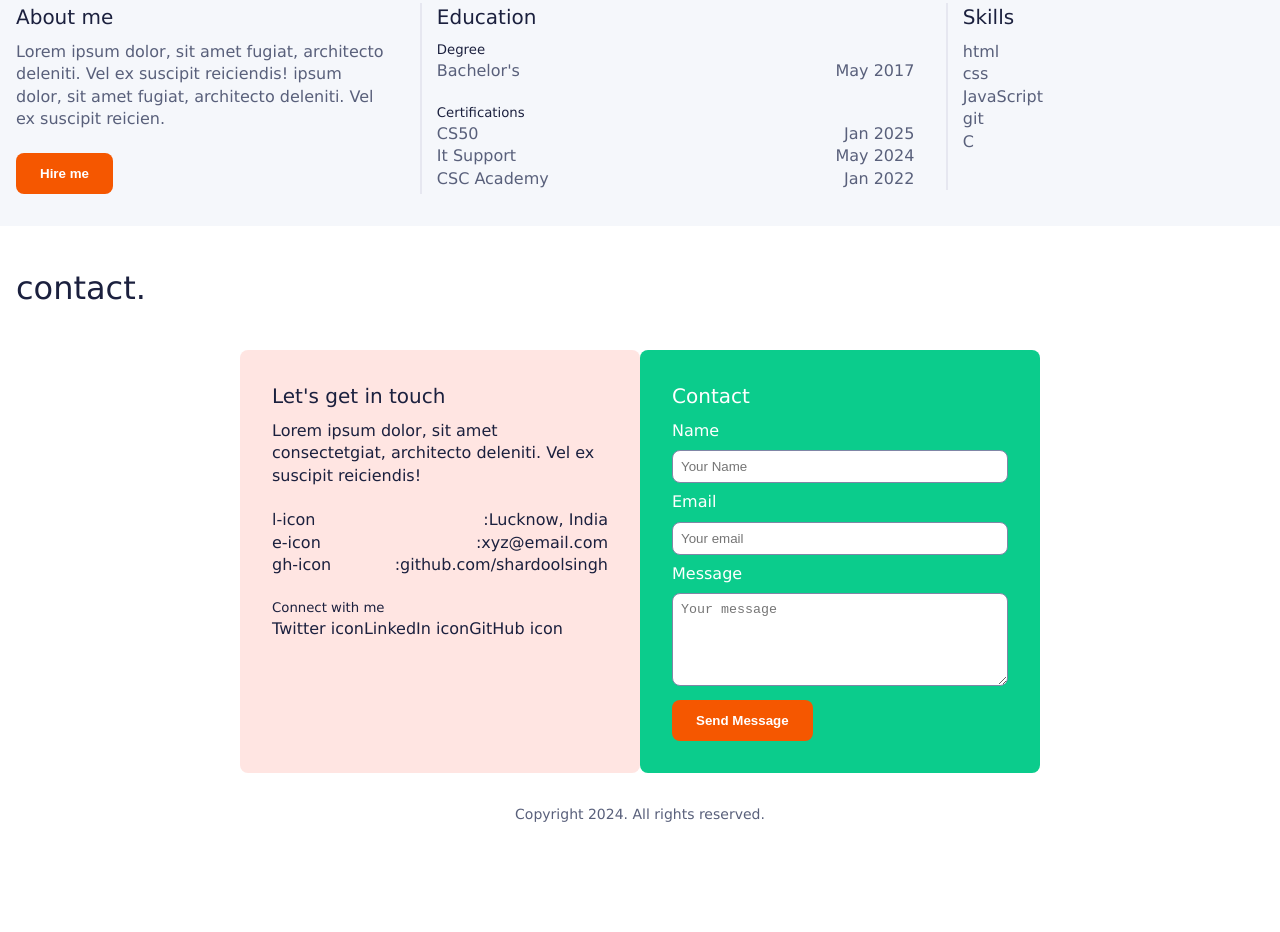
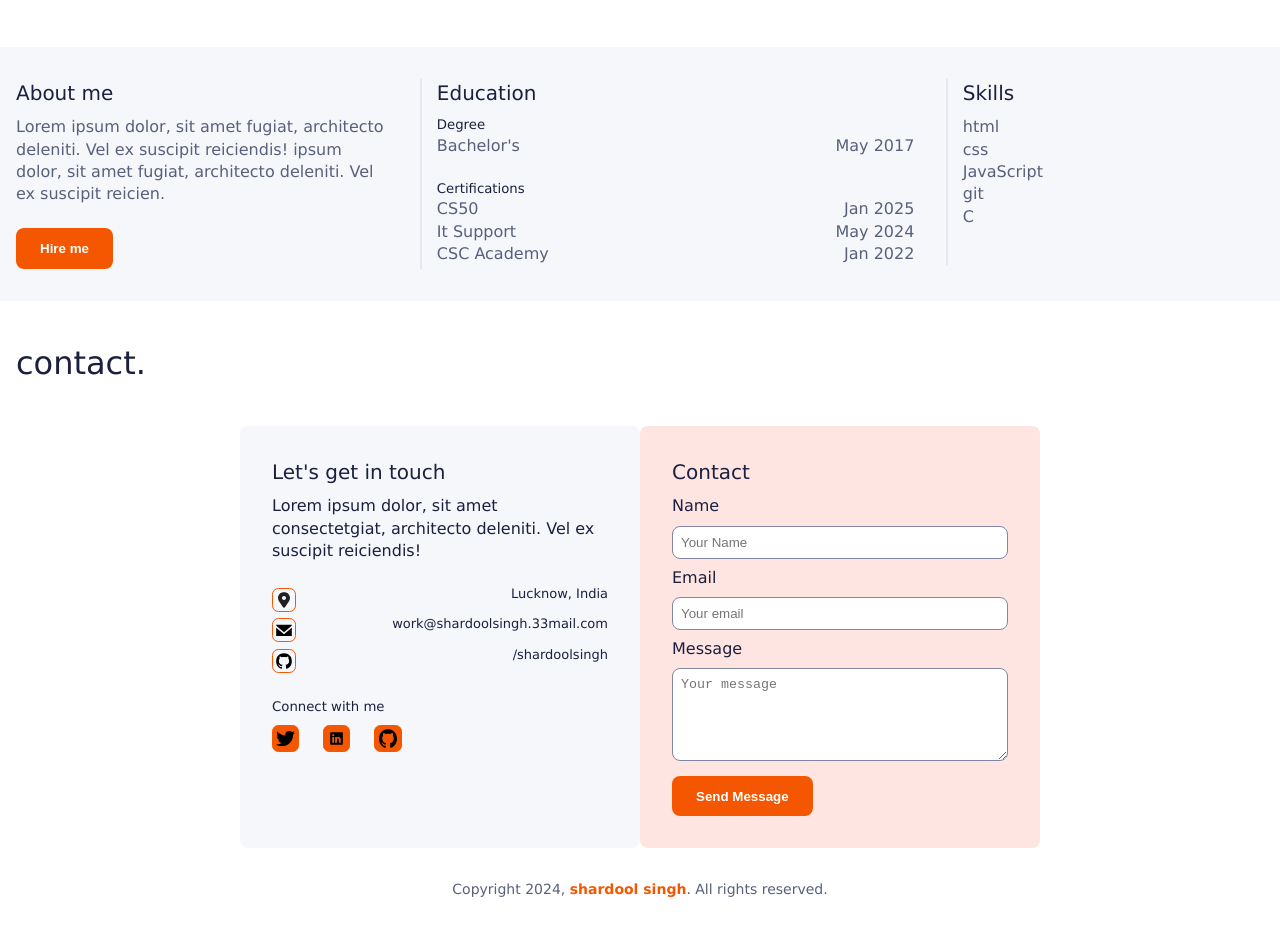
Before and after one commit to shardoolsingh/shardoolsingh.github.io, a plain HTML site: page index.html in a window 1280 px wide. Shown: the part 1419-2351 px from the top of the page. Before the commit the page ends 2276 px from the top, so only its background shows below. Drawn offline with Linux system fonts and the light colour scheme.

Commit message:
finished my portfolio site to the level of draft-first

```diff
--- a/index.html
+++ b/index.html
@@ -4,18 +4,18 @@
     <meta charset="UTF-8">
     <meta name="viewport" content="width=device-width, initial-scale=1.0">
     <link rel="stylesheet" href="style.css">
-    <title>My Portfolio</title>
+    <title>Shardool Singh Portfolio - Web designer & developer</title>
 </head>
 <body>
     <!-- Nav bar starts here -->
     <header class="nav-header-container">
         <div class="nav-left">
-            <a href="#" class="logo">SHARDOOL.</a>
+            <a id="home" href="#home" class="logo">SHARDOOL.</a>
         </div>
 
         <nav class="nav-container">
-            <a href="#">Work</a>
-            <a href="#">About</a>
+            <a href="#work">Work</a>
+            <a href="#about">About</a>
             <a href="#contact-form">Contact</a>
         </nav>
     </header>
@@ -33,12 +33,12 @@
     </section>
 
     <!-- Work section starts here-->
-    <section class="work">
+    <section class="work" id="work">
         <h3>portfolio.</h3>
         <div class="grid-work-container">
 
             <div class="grid-work-items">
-                <img src="assets/pexels-bemistermister-2442888.jpg" alt="" class="sr">
+                <img src="assets/coming-soon-small.jpg" alt="portfolio coming soon" class="sr">
                 <div class="work-items-des">
                     <h4>Portfolio website</h4>
                     <ul class="work-items-tags-container">
@@ -53,7 +53,7 @@
             </div>
 
             <div class="grid-work-items">
-                <img src="assets/pexels-bemistermister-2442888.jpg" alt="" class="sr">
+                <img src="assets/coming-soon-small.jpg" alt="portfolio coming soon" class="sr">
                 <div class="work-items-des">
                     <h4>Portfolio website</h4>
                     <ul class="work-items-tags-container">
@@ -68,7 +68,7 @@
             </div>
 
             <div class="grid-work-items">
-                <img src="assets/pexels-bemistermister-2442888.jpg" alt="" class="sr">
+                <img src="assets/coming-soon-small.jpg" alt="portfolio coming soon" class="sr">
                 <div class="work-items-des">
                     <h4>Portfolio website</h4>
                     <ul class="work-items-tags-container">
@@ -83,7 +83,7 @@
             </div>
 
             <div class="grid-work-items">
-                <img src="assets/pexels-bemistermister-2442888.jpg" alt="" class="sr">
+                <img src="assets/coming-soon-small.jpg" alt="portfolio coming soon" class="sr">
                 <div class="work-items-des">
                     <h4>Portfolio website</h4>
                     <ul class="work-items-tags-container">
@@ -99,7 +99,7 @@
         </div>
     </section>
 
-    <section class="about">
+    <section class="about" id="about">
         <h3>about.</h3>
         <div class="grid-about-container">
             <div class="grid-about-items about-items-about">
@@ -160,24 +160,24 @@
                 <br>
                 <ul>
                     <li class="con-icon-wrapper">
-                        <p class="con-icon">l-icon</p>
-                        <p>:Lucknow, India</p>
+                        <img src="assets/svg/location-pin-svgrepo-com.svg" alt="location-icon" class="icons">
+                        <p>Lucknow, India</p>
                     </li>
                     <li class="con-icon-wrapper">
-                        <p class="con-icon">e-icon</p>
-                        <p>:xyz@email.com</p>
+                        <img src="assets/svg/email-1572-svgrepo-com.svg" alt="email-icon" class="icons">
+                        <p>work@shardoolsingh.33mail.com</p>
                     </li>
                     <li class="con-icon-wrapper">
-                        <p class="con-icon">gh-icon</p>
-                        <p>:github.com/shardoolsingh</p>
+                        <img src="assets/svg/github-142-svgrepo-com.svg" alt="github-icon" class="icons">
+                        <p>/shardoolsingh</p>
                     </li>
                 </ul>
                 <br>
                 <h5>Connect with me</h5>
                 <ul class="con-connect-icon-wrapper">
-                    <li>Twitter icon</li>
-                    <li>LinkedIn icon</li>
-                    <li>GitHub icon</li>
+                    <li><a href="https://twitter.com/shardool_singh" target="_blank"><img src="assets/svg/twitter-154-svgrepo-com.svg" alt="twitter icon" class="icons icons-connect"></a></li>
+                    <li><a href="https://linkedin.com/in/shardoolsingh" target="_blank"><img src="assets/svg/linkedin-svgrepo-com.svg" alt="linkedin icon" class="icons icons-connect"></a></li>
+                    <li><a href="https://github.com/shardoolsingh" target="_blank"><img src="assets/svg/github-142-svgrepo-com.svg" alt="GitHub icon" class="icons icons-connect"></a></li>
                 </ul>
             </div>
             <div class="grid-contact-items con-item-2">
@@ -199,7 +199,7 @@
 
     <footer class="footer-container">
         <div class="footer-item">
-            <p>Copyright 2024. All rights reserved.</p>
+            <p>Copyright 2024, <a href="#home">shardool singh</a>. All rights reserved.</p>
         </div>
     </footer>
 
--- a/style.css
+++ b/style.css
@@ -1,9 +1,3 @@
-/*********
-Resources
-
-color-primary: #f55700
-
-**********/
 /**** Quick Resets *****/
 * {
     margin: 0;
@@ -54,6 +48,7 @@ color-primary: #f55700
     display: grid;
     grid-template-columns: repeat(12, 1fr);
     align-items: center;
+    margin: 0 1rem;
   }
   .nav-container {
     display: flex;
@@ -129,8 +124,8 @@ color-primary: #f55700
   .grid-work-items {
     grid-column: span 3;
     border-radius: .4rem;
-    background-color: #fef1f0;
-    box-shadow: 1px 2px 1.5px 1.5px gray;
+    background-color: #f5f7fb;
+    box-shadow: .5px 1px .8px .8px gray;
     padding-bottom: .2rem;
   }
   .grid-work-items:hover {
@@ -227,12 +222,12 @@ color-primary: #f55700
   }
 
 .con-item-1{
-  background-color: #ffe5e2;
+  background-color: #f5f7fb;
 }
 
 .con-item-2{
-  color: white;
-  background-color: rgb(11, 204, 140);
+  color: #1b203e;
+  background-color: #ffe5e2;
 }
 
   .con-icon-wrapper{
@@ -241,9 +236,32 @@ color-primary: #f55700
     flex-wrap: wrap;
   }
 
+  .con-icon-wrapper p{
+    font-size: small;   /* extra tiny font */
+  }
+
   .con-connect-icon-wrapper{
     display: flex;
     flex-wrap: wrap;
+  }
+
+  .icons {
+    height: 24px;
+    width: 24px;
+    border: 1px solid #f55700;
+    padding: .2rem;
+    margin: .2rem 0;
+  }
+
+  .con-connect-icon-wrapper .icons{
+    margin: .5rem 1.5rem .5rem 0rem;
+    height: 1.7rem;
+    width: 1.7rem;
+    background-color: #f55700;
+  }
+
+  .con-connect-icon-wrapper .icons:hover{
+    background-color: #d33a2c;
   }
 
   .grid-contact-items h4{
@@ -282,6 +300,15 @@ color-primary: #f55700
     font-size: 14px;
   }
 
+  .footer-item a{
+    color: #f55700;
+    font-weight: bold;
+  }
+
+  .footer-item a:hover{
+    color: #d33a2c;
+  }
+
   /****** Components here ****/
   .btn {
     padding: .8rem 1.5rem;
@@ -311,13 +338,18 @@ color-primary: #f55700
     .grid-about-items {
       grid-column: span 6;
     }
+
+    .about-items-content-wrapper{
+        border: unset;
+      }
+
     .grid-contact-items {
       grid-column: span 6;
     }
   }
 
   /***** for phones *****/
-  @media only screen and (max-width: 460px) {
+  @media only screen and (max-width: 480px) {
     .landing-container div {
       grid-column: span 12;
     }
```
Also changed, not shown: assets/coming-soon-small.jpg (added), assets/svg/email-1572-svgrepo-com.svg (added), assets/svg/github-142-svgrepo-com.svg (added), assets/svg/linkedin-svgrepo-com.svg (added), assets/svg/location-pin-svgrepo-com.svg (added), assets/svg/menu-svgrepo-com.svg (added), assets/svg/twitter-154-svgrepo-com.svg (added), 1 other file.
